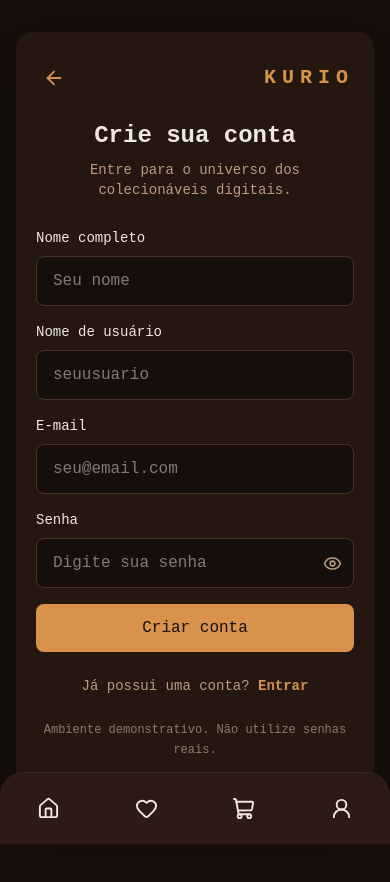
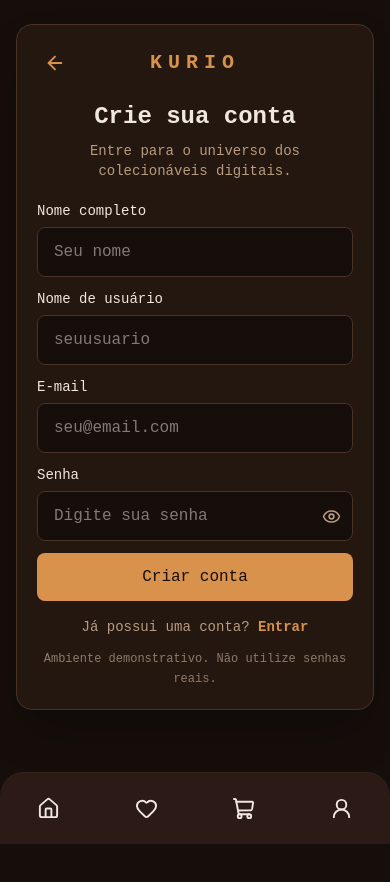
Before and after one commit to guimiiller/kurio-nft-marketplace, a React (Vite) app: page /signup in a window 390 px wide. Shown: the top 882 px of the page. After the commit the page ends 860 px from the top, so only its background shows below. Built offline with nearby package versions, Linux system fonts and the light colour scheme.

Commit message:
style: refine authentication modal layout

```diff
--- a/src/pages/AuthPage.tsx
+++ b/src/pages/AuthPage.tsx
@@ -68,15 +68,22 @@ export function AuthPage({ mode }: AuthPageProps) {
     }
   }
 
+  const inputClass =
+    "w-full rounded-lg border border-[#493125] bg-[#150e0b] px-4 py-3 outline-none transition-colors focus:border-[#d8924c]";
+
   return (
-    <main className="min-h-[calc(100vh-80px)] bg-[#150e0b] px-4 py-8 text-[#f0e8df] md:fixed md:inset-0 md:z-50 md:flex md:min-h-screen md:items-center md:justify-center md:bg-black/75 md:px-6 md:py-10">
-      <div className="mx-auto w-full max-w-md rounded-2xl bg-[#241710] px-5 py-7 shadow-2xl sm:px-8 md:max-h-[90vh] md:overflow-y-auto md:border md:border-[#493125]">
-        <div className="mb-6 flex items-center justify-between">
+    <main className="min-h-[calc(100vh-80px)] bg-[#150e0b] px-4 py-6 text-[#f0e8df] md:fixed md:inset-0 md:z-50 md:flex md:min-h-0 md:items-center md:justify-center md:overflow-y-auto md:bg-black/75 md:px-6 md:py-6">
+      <div
+        className={`mx-auto w-full max-w-md rounded-2xl border border-[#493125] bg-[#241710] px-5 shadow-2xl sm:px-8 ${
+          isSignup ? "py-5 md:py-6" : "py-7"
+        }`}
+      >
+        <div className="relative mb-5 flex min-h-9 items-center justify-center">
           <Link
             to="/"
             search={defaultNFTFilters}
             aria-label="Voltar ao mercado"
-            className="flex h-9 w-9 items-center justify-center rounded-full text-[#d8924c] md:hidden"
+            className="absolute left-0 flex h-9 w-9 items-center justify-center rounded-full text-[#d8924c] hover:bg-[#352119] md:hidden"
           >
             <ArrowLeft size={22} />
           </Link>
@@ -89,7 +96,7 @@ export function AuthPage({ mode }: AuthPageProps) {
             to="/"
             search={defaultNFTFilters}
             aria-label="Fechar"
-            className="hidden h-9 w-9 items-center justify-center rounded-full text-[#d8924c] hover:bg-[#352119] md:flex"
+            className="absolute right-0 hidden h-9 w-9 items-center justify-center rounded-full text-[#d8924c] hover:bg-[#352119] md:flex"
           >
             <X size={21} />
           </Link>
@@ -107,14 +114,14 @@ export function AuthPage({ mode }: AuthPageProps) {
 
         <form
           onSubmit={(event) => void handleSubmit(event)}
-          className="mt-7 space-y-4"
+          className={isSignup ? "mt-5 space-y-3" : "mt-7 space-y-4"}
         >
           {isSignup && (
             <>
               <div>
                 <label
                   htmlFor="auth-name"
-                  className="mb-2 block text-sm font-medium"
+                  className="mb-1.5 block text-sm font-medium"
                 >
                   Nome completo
                 </label>
@@ -125,7 +132,7 @@ export function AuthPage({ mode }: AuthPageProps) {
                   required
                   value={name}
                   onChange={(event) => setName(event.target.value)}
-                  className="w-full rounded-lg border border-[#493125] bg-[#150e0b] px-4 py-3 outline-none focus:border-[#d8924c]"
+                  className={inputClass}
                   placeholder="Seu nome"
                 />
               </div>
@@ -133,7 +140,7 @@ export function AuthPage({ mode }: AuthPageProps) {
               <div>
                 <label
                   htmlFor="auth-username"
-                  className="mb-2 block text-sm font-medium"
+                  className="mb-1.5 block text-sm font-medium"
                 >
                   Nome de usuário
                 </label>
@@ -144,7 +151,7 @@ export function AuthPage({ mode }: AuthPageProps) {
                   required
                   value={username}
                   onChange={(event) => setUsername(event.target.value)}
-                  className="w-full rounded-lg border border-[#493125] bg-[#150e0b] px-4 py-3 outline-none focus:border-[#d8924c]"
+                  className={inputClass}
                   placeholder="seuusuario"
                 />
               </div>
@@ -154,7 +161,7 @@ export function AuthPage({ mode }: AuthPageProps) {
           <div>
             <label
               htmlFor="auth-email"
-              className="mb-2 block text-sm font-medium"
+              className="mb-1.5 block text-sm font-medium"
             >
               E-mail
             </label>
@@ -165,7 +172,7 @@ export function AuthPage({ mode }: AuthPageProps) {
               required
               value={email}
               onChange={(event) => setEmail(event.target.value)}
-              className="w-full rounded-lg border border-[#493125] bg-[#150e0b] px-4 py-3 outline-none focus:border-[#d8924c]"
+              className={inputClass}
               placeholder="seu@email.com"
             />
           </div>
@@ -173,7 +180,7 @@ export function AuthPage({ mode }: AuthPageProps) {
           <div>
             <label
               htmlFor="auth-password"
-              className="mb-2 block text-sm font-medium"
+              className="mb-1.5 block text-sm font-medium"
             >
               Senha
             </label>
@@ -187,7 +194,7 @@ export function AuthPage({ mode }: AuthPageProps) {
                 required
                 value={password}
                 onChange={(event) => setPassword(event.target.value)}
-                className="w-full rounded-lg border border-[#493125] bg-[#150e0b] px-4 py-3 pr-12 outline-none focus:border-[#d8924c]"
+                className={`${inputClass} pr-12`}
                 placeholder="Digite sua senha"
               />
 
@@ -214,13 +221,17 @@ export function AuthPage({ mode }: AuthPageProps) {
           <button
             type="submit"
             disabled={isPending}
-            className="w-full rounded-lg bg-[#d8924c] px-5 py-3 font-bold text-[#150e0b] disabled:cursor-wait disabled:opacity-60"
+            className="w-full rounded-lg bg-[#d8924c] px-5 py-3 font-bold text-[#150e0b] transition-colors hover:bg-[#e6a866] disabled:cursor-wait disabled:opacity-60"
           >
             {isPending ? "Aguarde..." : isSignup ? "Criar conta" : "Entrar"}
           </button>
         </form>
 
-        <p className="mt-6 text-center text-sm text-[#b99b80]">
+        <p
+          className={`text-center text-sm text-[#b99b80] ${
+            isSignup ? "mt-4" : "mt-6"
+          }`}
+        >
           {isSignup ? "Já possui uma conta?" : "Ainda não tem conta?"}{" "}
           <Link
             to={isSignup ? "/login" : "/signup"}
@@ -230,7 +241,11 @@ export function AuthPage({ mode }: AuthPageProps) {
           </Link>
         </p>
 
-        <p className="mt-6 text-center text-xs leading-5 text-[#8f7a6b]">
+        <p
+          className={`text-center text-xs leading-5 text-[#8f7a6b] ${
+            isSignup ? "mt-3" : "mt-6"
+          }`}
+        >
           Ambiente demonstrativo. Não utilize senhas reais.
         </p>
       </div>
```
